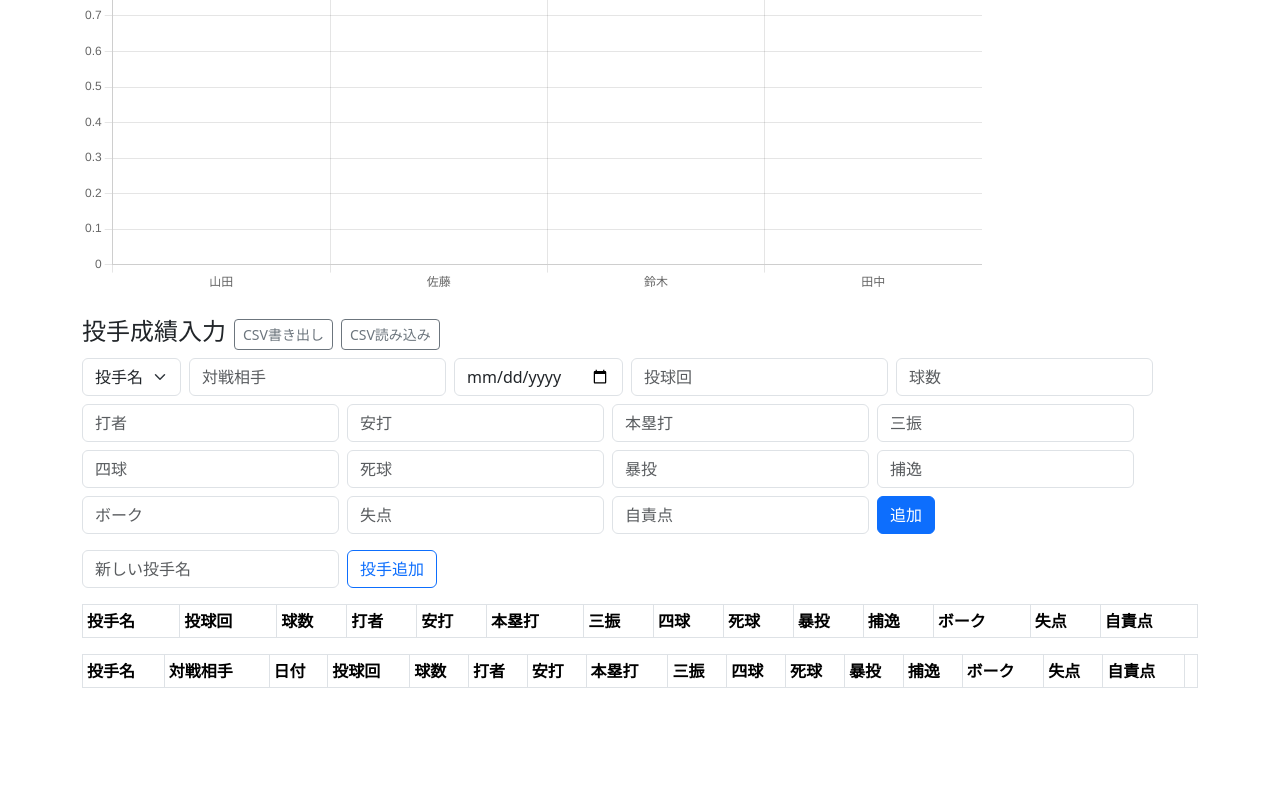
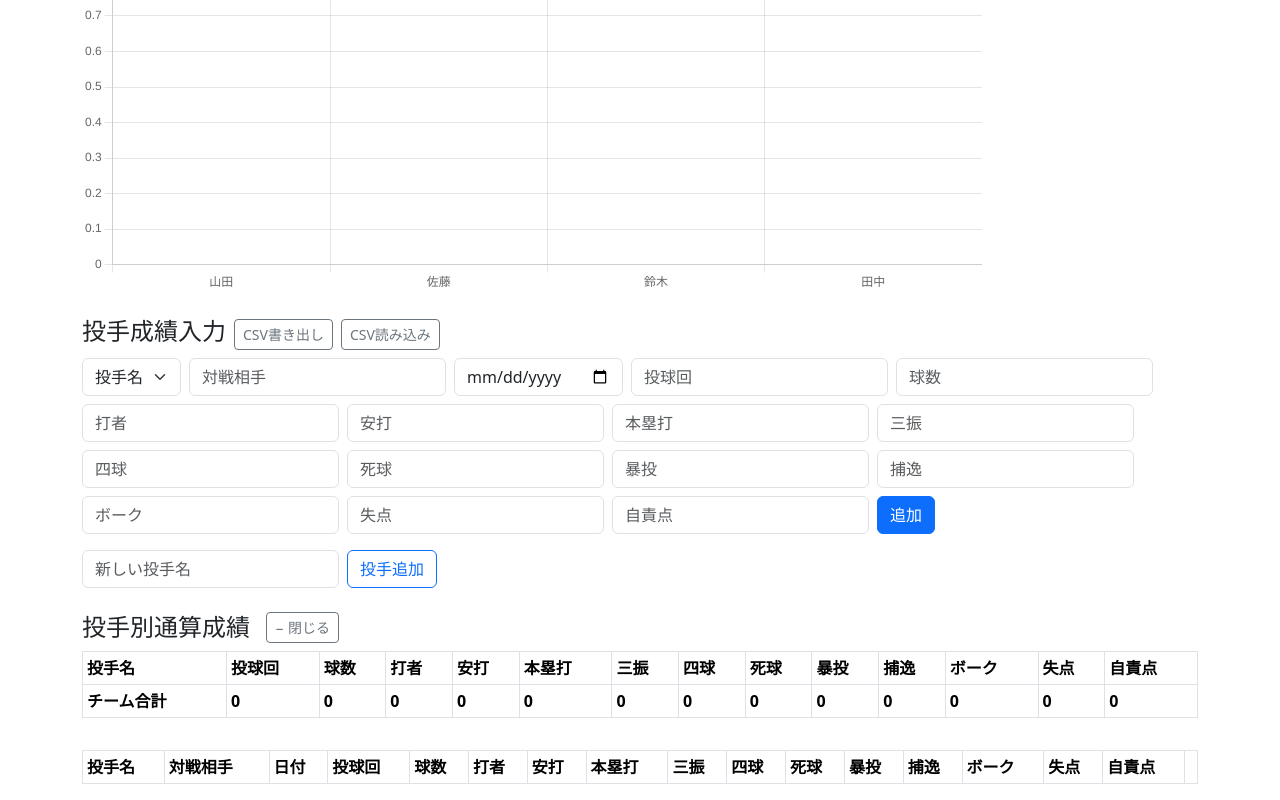
Before and after one commit to barca14-yume/-, a React (Create React App) app: page / in a window 1280 px wide. Shown: the part 1191-1991 px from the top of the page. Before the commit the page ends 1895 px from the top, so only its background shows below. Built offline with nearby package versions, Linux system fonts and the light colour scheme.

Commit message:
投手成績に折りたたみ・通算集計・チーム合計行を追加（野手と同じUI/集計方式）

```diff
--- a/src/App.js
+++ b/src/App.js
@@ -143,6 +143,8 @@ function calcPitcherStats(records) {
 }
 
 function App() {
+  // 投手通算成績の折りたたみ状態
+  const [isPitcherStatsOpen, setIsPitcherStatsOpen] = useState(true);
   // 成績一覧の折りたたみ状態
   const [isRecordsOpen, setIsRecordsOpen] = useState(true);
   const [editIndex, setEditIndex] = useState(null);
@@ -887,8 +889,15 @@ function App() {
         <div className="col-auto"><input className="form-control" type="text" placeholder="新しい投手名" value={newPitcher} onChange={e => setNewPitcher(e.target.value)} /></div>
         <div className="col-auto"><button className="btn btn-outline-primary" type="submit">投手追加</button></div>
       </form>
-      {/* 投手成績テーブル */}
-      <div className="table-responsive">
+      {/* 投手成績 折りたたみ */}
+      <div className="d-flex align-items-center mt-4 mb-2">
+        <h4 className="mb-0">投手別通算成績</h4>
+        <button className="btn btn-sm btn-outline-secondary ms-3" type="button" onClick={() => setIsPitcherStatsOpen(v => !v)}>
+          {isPitcherStatsOpen ? '− 閉じる' : '+ 開く'}
+        </button>
+      </div>
+      {isPitcherStatsOpen && (
+        <div className="table-responsive mb-3">
           <table className="table table-bordered table-sm">
             <thead>
               <tr>
@@ -896,6 +905,24 @@ function App() {
               </tr>
             </thead>
             <tbody>
+              {/* チーム合計行 */}
+              <tr style={{background:'#f9f9f9',fontWeight:'bold'}}>
+                <td>チーム合計</td>
+                <td>{Object.values(calcPitcherStats(pitcherRecords)).reduce((a,b)=>a+Number(b.innings||0),0)}</td>
+                <td>{Object.values(calcPitcherStats(pitcherRecords)).reduce((a,b)=>a+Number(b.pitches||0),0)}</td>
+                <td>{Object.values(calcPitcherStats(pitcherRecords)).reduce((a,b)=>a+Number(b.batters||0),0)}</td>
+                <td>{Object.values(calcPitcherStats(pitcherRecords)).reduce((a,b)=>a+Number(b.hits||0),0)}</td>
+                <td>{Object.values(calcPitcherStats(pitcherRecords)).reduce((a,b)=>a+Number(b.hr||0),0)}</td>
+                <td>{Object.values(calcPitcherStats(pitcherRecords)).reduce((a,b)=>a+Number(b.so||0),0)}</td>
+                <td>{Object.values(calcPitcherStats(pitcherRecords)).reduce((a,b)=>a+Number(b.bb||0),0)}</td>
+                <td>{Object.values(calcPitcherStats(pitcherRecords)).reduce((a,b)=>a+Number(b.hbp||0),0)}</td>
+                <td>{Object.values(calcPitcherStats(pitcherRecords)).reduce((a,b)=>a+Number(b.wp||0),0)}</td>
+                <td>{Object.values(calcPitcherStats(pitcherRecords)).reduce((a,b)=>a+Number(b.pb||0),0)}</td>
+                <td>{Object.values(calcPitcherStats(pitcherRecords)).reduce((a,b)=>a+Number(b.bk||0),0)}</td>
+                <td>{Object.values(calcPitcherStats(pitcherRecords)).reduce((a,b)=>a+Number(b.runs||0),0)}</td>
+                <td>{Object.values(calcPitcherStats(pitcherRecords)).reduce((a,b)=>a+Number(b.er||0),0)}</td>
+              </tr>
+              {/* 投手別集計 */}
               {Object.entries(calcPitcherStats(pitcherRecords)).map(([p, s]) => (
                 <tr key={p}>
                   <td>{p}</td>
@@ -917,6 +944,8 @@ function App() {
             </tbody>
           </table>
         </div>
+      )}
+
       {/* 投手成績入力履歴 */}
       <div className="table-responsive">
         <table className="table table-bordered table-sm">
```
Lines whose indentation alone changed are shown as unchanged.
